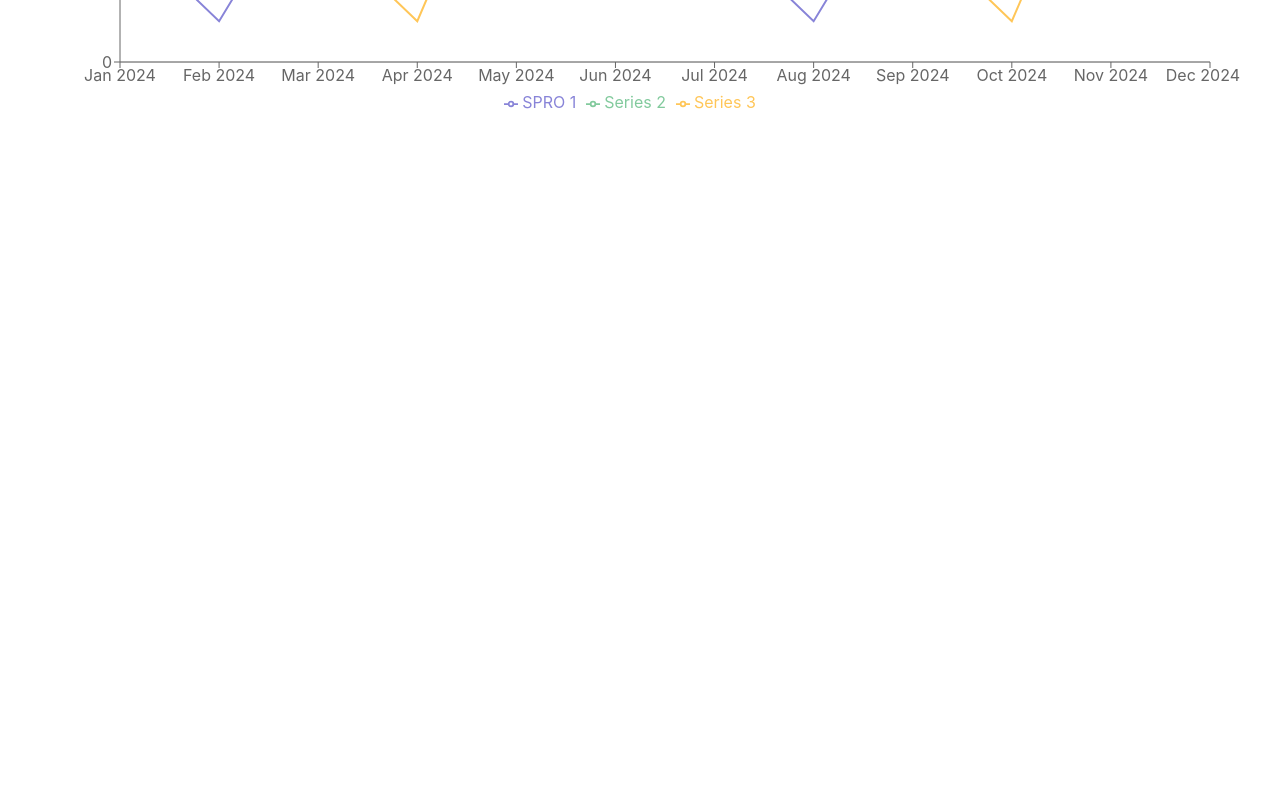
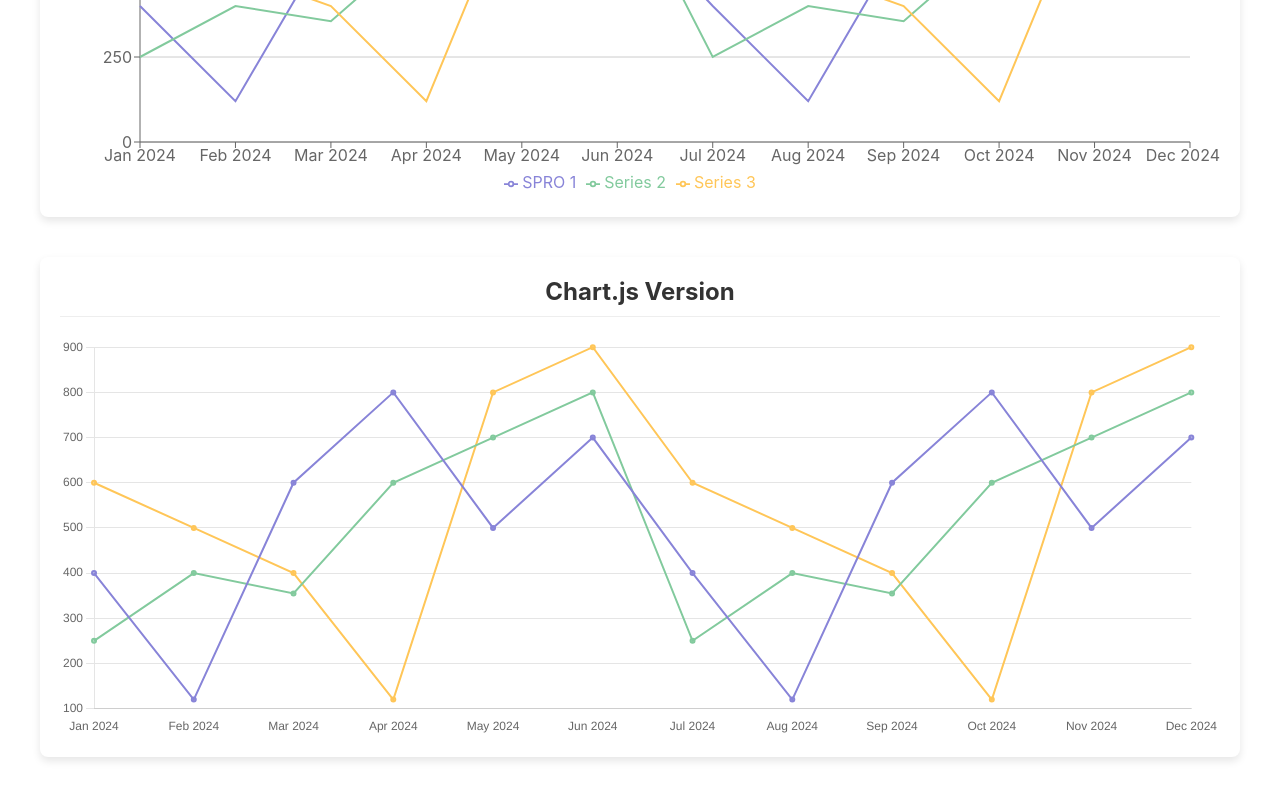
Before and after one commit to nbirne/chart-libraries, a React (Create React App) app: page / in a window 1280 px wide. Shown: the part 422-1222 px from the top of the page. Before the commit the page ends 800 px from the top, so only its background shows below. Built offline with nearby package versions, Linux system fonts and the light colour scheme.

Commit message:
Working recharts and chart.js line charts

```diff
--- a/package.json
+++ b/package.json
@@ -6,7 +6,9 @@
     "@testing-library/jest-dom": "^5.17.0",
     "@testing-library/react": "^13.4.0",
     "@testing-library/user-event": "^13.5.0",
+    "chart.js": "^4.4.8",
     "react": "^18.2.0",
+    "react-chartjs-2": "^5.3.0",
     "react-dom": "^18.2.0",
     "react-scripts": "5.0.1",
     "recharts": "^2.12.0",
--- a/src/App.css
+++ b/src/App.css
@@ -20,3 +20,19 @@ main {
   margin: 0 auto;
   padding: 20px;
 }
+
+section {
+  margin-bottom: 40px;
+  padding: 20px;
+  border-radius: 8px;
+  box-shadow: 0 4px 8px rgba(0, 0, 0, 0.1);
+  background-color: white;
+}
+
+section h2 {
+  margin-top: 0;
+  color: #333;
+  border-bottom: 1px solid #eee;
+  padding-bottom: 10px;
+  margin-bottom: 20px;
+}
--- a/src/App.js
+++ b/src/App.js
@@ -1,15 +1,23 @@
 import React from 'react';
 import './App.css';
-import SampleChart from './components/SampleChart';
+import RechartsChart from './components/RechartsChart';
+import ChartJSChart from './components/ChartJSChart';
 
 function App() {
   return (
     <div className="App">
       <header className="App-header">
-        <h1>Recharts Demo</h1>
+        <h1>Chart Libraries Comparison</h1>
       </header>
       <main>
-        <SampleChart />
+        <section>
+          <h2>Recharts Version</h2>
+          <RechartsChart />
+        </section>
+        <section>
+          <h2>Chart.js Version</h2>
+          <ChartJSChart />
+        </section>
       </main>
     </div>
   );
--- /dev/null
+++ b/src/components/ChartJSChart.js
@@ -0,0 +1,98 @@
+import React from 'react';
+import {
+  Chart as ChartJS,
+  CategoryScale,
+  LinearScale,
+  PointElement,
+  LineElement,
+  Title,
+  Tooltip,
+  Legend,
+} from 'chart.js';
+import { Line } from 'react-chartjs-2';
+
+// Register ChartJS components
+ChartJS.register(
+  CategoryScale,
+  LinearScale,
+  PointElement,
+  LineElement,
+  Title,
+  Tooltip,
+  Legend
+);
+
+function ChartJSChart() {
+  // Same data as in SampleChart.js
+  const labels = [
+    'Jan 2024', 'Feb 2024', 'Mar 2024', 'Apr 2024', 'May 2024', 'Jun 2024',
+    'Jul 2024', 'Aug 2024', 'Sep 2024', 'Oct 2024', 'Nov 2024', 'Dec 2024'
+  ];
+
+  const data = {
+    labels,
+    datasets: [
+      {
+        label: 'SPRO 1',
+        data: [400, 120, 600, 800, 500, 700, 400, 120, 600, 800, 500, 700],
+        borderColor: '#8884d8',
+        backgroundColor: 'rgba(136, 132, 216, 0.5)',
+        borderWidth: 2,
+        tension: 0, // Linear segments (no curve)
+        pointRadius: 2, // No dots at vertices
+      },
+      {
+        label: 'Series 2',
+        data: [250, 400, 355, 600, 700, 800, 250, 400, 355, 600, 700, 800],
+        borderColor: '#82ca9d',
+        backgroundColor: 'rgba(130, 202, 157, 0.5)',
+        borderWidth: 2,
+        tension: 0,
+        pointRadius: 2,
+      },
+      {
+        label: 'Series 3',
+        data: [600, 500, 400, 120, 800, 900, 600, 500, 400, 120, 800, 900],
+        borderColor: '#ffc658',
+        backgroundColor: 'rgba(255, 198, 88, 0.5)',
+        borderWidth: 2,
+        tension: 0,
+        pointRadius: 2,
+      },
+    ],
+  };
+
+  const options = {
+    responsive: true,
+    maintainAspectRatio: false,
+    scales: {
+      x: {
+        grid: {
+          display: false, // No vertical grid lines
+        },
+      },
+      y: {
+        grid: {
+          color: 'rgba(0, 0, 0, 0.1)',
+          borderDash: [3, 3], // Dashed horizontal lines
+        },
+      },
+    },
+    plugins: {
+      legend: {
+        display: false,
+      },
+      title: {
+        display: false,
+      },
+    },
+  };
+
+  return (
+    <div style={{ width: '100%', height: 400 }}>
+      <Line options={options} data={data} />
+    </div>
+  );
+}
+
+export default ChartJSChart;
--- a/src/components/SampleChart.js
+++ b/src/components/RechartsChart.js
@@ -25,7 +25,7 @@ const data = [
   { name: 'Dec 2024', SPRO_1: 700, series2: 800, series3: 900, series4: 700 },
 ];
 
-function SampleChart() {
+function RechartsChart() {
   return (
     <div style={{ width: '100%', height: 400 }}>
       <ResponsiveContainer>
@@ -77,4 +77,4 @@ function SampleChart() {
   );
 }
 
-export default SampleChart;
+export default RechartsChart;
```
